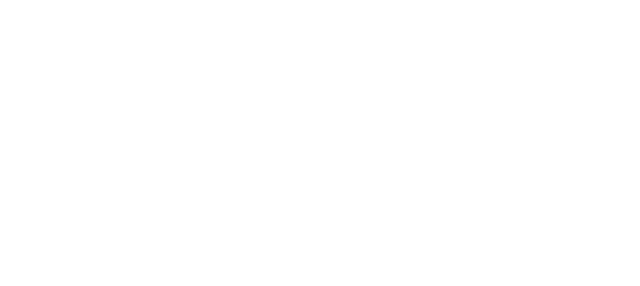
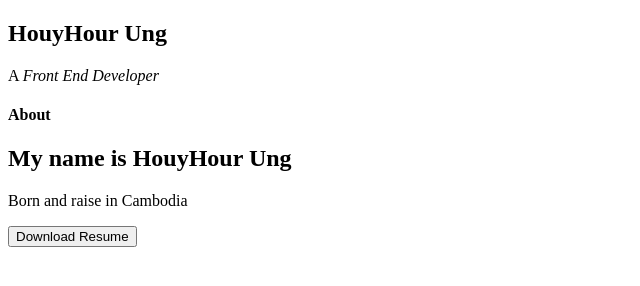
Before and after one commit to houyhourung/MyPortfolio, a plain HTML site: page index.html in a window 1280 px wide. Shown: the whole page, without its empty margins (0-640 px from the left). Drawn offline with Linux system fonts and the light colour scheme.

Commit message:
added heading

```diff
--- a/index.html
+++ b/index.html
@@ -3,20 +3,28 @@
   <head>
       <title> Welcome to My Site! </title>
   </head>
-  <body>
+  <body id="Home">
       <header class= "Header">
           <nav class= "Header_nabar">
               <div class= "Header_navigation"></div>
           </nav>
           <section class= "Header_content">
-
+              <h1>HouyHour Ung</h1>
+              <p> A <span class="Header_highlight"><em>Front End Developer</em></span></p>
           </section>
       </header>
       <main class= "Main_page">
-          <section class= "Main_about_me">
-              <div class="aboutContent"></div>
+          <section class= "Main_about_me" id="About_me">
+              <div class="aboutContent">
+                  <h4 class="About_title">About</h4>
+                  <h2 class="About_subTitle">My name is HouyHour Ung</h2>
+                  <div class="About_bioContent">
+                      <p class="About_bio">Born and raise in Cambodia</p>
+                      <button class="btn About_btn">Download Resume</button>
+                  </div>
+              </div>
           </section>
-          <section class="Main_work">
+          <section class="Main_work" id="work">
             <div class="Main_project">
               <div class="Main_projectContent"></div>
             </div>
@@ -27,7 +35,7 @@
                 <div class="Main_projectContent"></div>
             </div>
           </section>
-          <section class="Main_contact"></section>
+          <section class="Main_contact" id="contact"></section>
       </main>
       <footer class= "Footer">
           <section class= "Footer_Content"></section>
```
Also changed, not shown: 1 other file.
